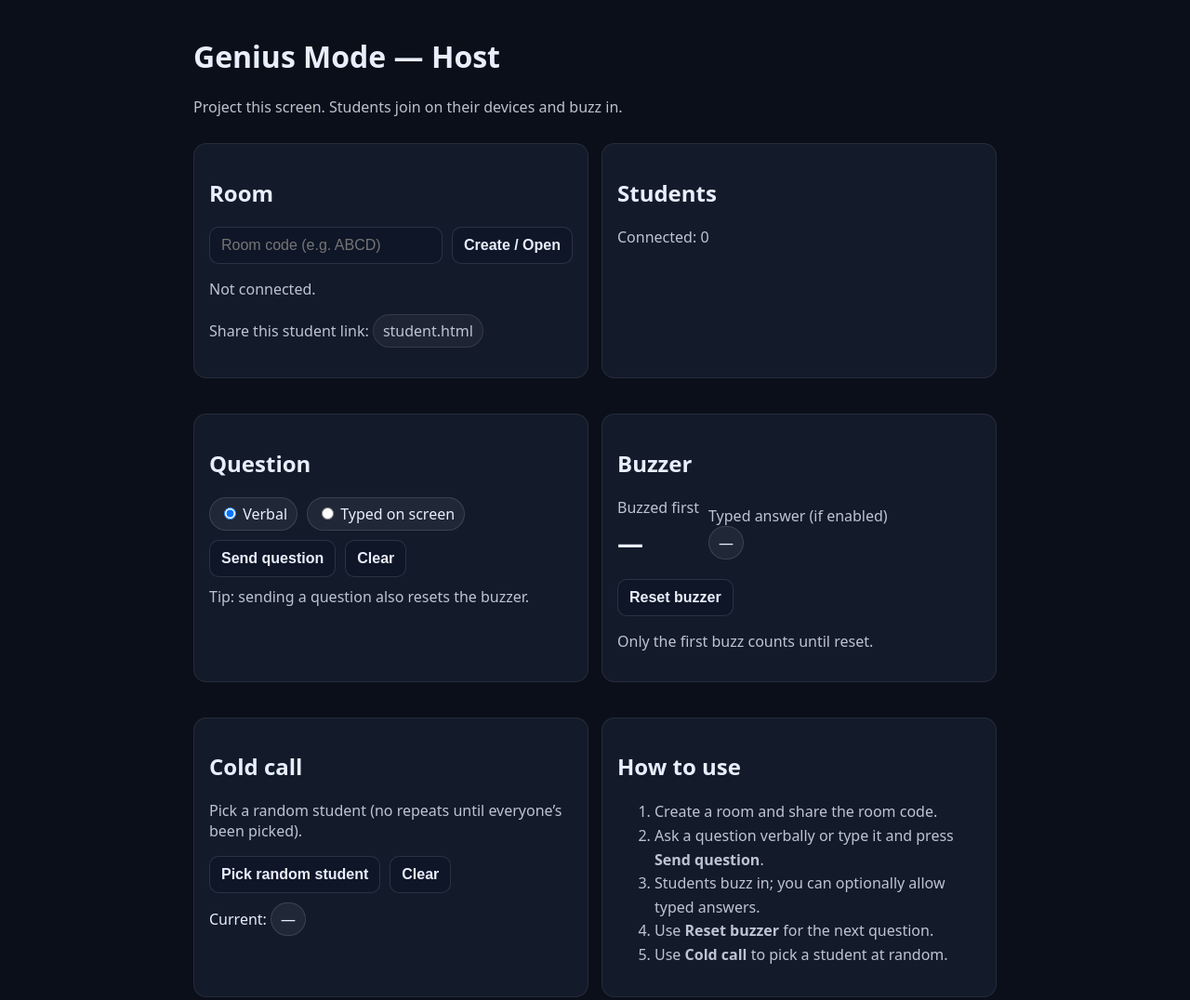
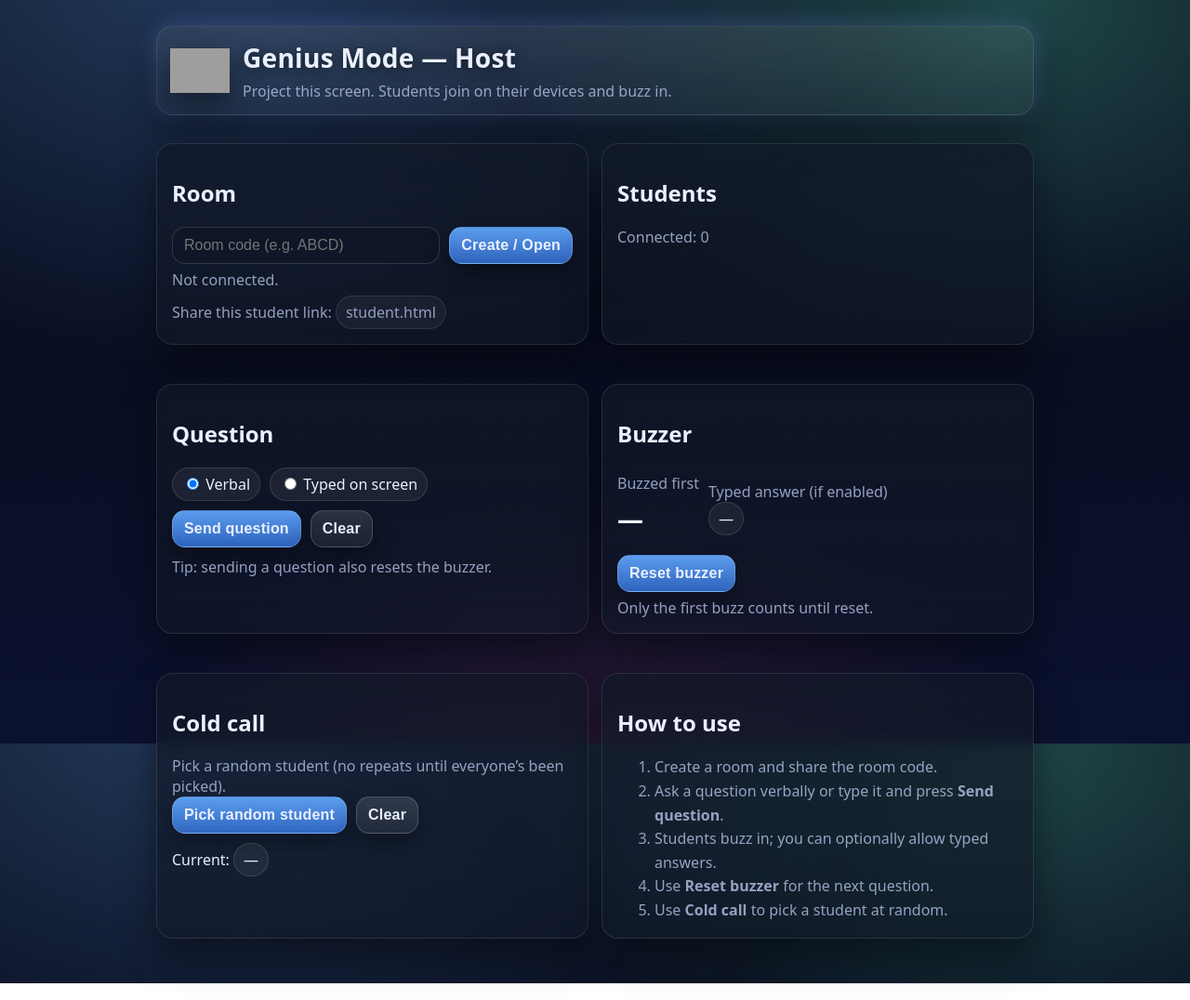
Before and after one commit to jconnolly84/geniusmode, a plain HTML site: page host.html in a window 1280 px wide. Shown: the whole page at 93% size. Drawn offline with Linux system fonts and the light colour scheme; grey boxes are pictures that could not be loaded.

Commit message:
Add files via upload

```diff
--- a/app.css
+++ b/app.css
@@ -1,14 +1,151 @@
-/* app.css */
-:root { --bg:#0b0f19; --card:#131a2a; --text:#e8eefc; --muted:#a9b4d0; }
-* { box-sizing: border-box; }
-body { margin:0; font-family: system-ui,-apple-system,Segoe UI,Roboto,Arial; background:var(--bg); color:var(--text); }
-a { color: var(--text); text-decoration: underline; }
-.wrap { max-width: 900px; margin:0 auto; padding:18px; }
-.card { background:var(--card); border:1px solid rgba(255,255,255,.08); border-radius:14px; padding:16px; margin:12px 0; }
-.row { display:flex; gap:12px; flex-wrap:wrap; align-items: flex-end; }
-.col { flex: 1 1 280px; }
-.small { color:var(--muted); font-size:14px; margin-top: 8px; }
-input, button { font-size:16px; padding:10px 12px; border-radius:10px; border:1px solid rgba(255,255,255,.12); background:#0f1627; color:var(--text); }
-button { cursor:pointer; font-weight:700; }
-.big { font-size:44px; font-weight:900; letter-spacing:.5px; margin: 8px 0; }
-.buzz { width:100%; padding:18px 22px; font-size:34px; border-radius:16px; margin-top: 10px; }
+/* app.css — Genius Mode (game‑show theme) */
+:root{
+  --bg:#070A14;
+  --bg2:#0b1230;
+  --card:rgba(17,24,39,.72);
+  --card2:rgba(17,24,39,.55);
+  --text:#EAF0FF;
+  --muted:#B8C3E6;
+  --line:rgba(255,255,255,.10);
+  --shadow:0 18px 40px rgba(0,0,0,.45);
+  --glow:0 0 24px rgba(120,155,255,.35);
+  --accent:#5EEAD4;
+  --accent2:#60A5FA;
+  --danger:#FF4D6D;
+}
+
+*{box-sizing:border-box}
+html,body{height:100%}
+body{
+  margin:0;
+  font-family: system-ui,-apple-system,Segoe UI,Roboto,Arial;
+  color:var(--text);
+  /* layered “stage lights” background */
+  background:
+    radial-gradient(1200px 800px at 20% -10%, rgba(96,165,250,.35), transparent 60%),
+    radial-gradient(1000px 700px at 85% 0%, rgba(94,234,212,.28), transparent 55%),
+    radial-gradient(900px 650px at 50% 115%, rgba(255,77,109,.18), transparent 60%),
+    linear-gradient(180deg, var(--bg), var(--bg2));
+  overflow-x:hidden;
+}
+
+/* subtle animated shimmer */
+body:before{
+  content:"";
+  position:fixed; inset:0;
+  background:
+    radial-gradient(2px 2px at 10% 20%, rgba(255,255,255,.28), transparent 60%),
+    radial-gradient(2px 2px at 35% 65%, rgba(255,255,255,.22), transparent 60%),
+    radial-gradient(2px 2px at 75% 35%, rgba(255,255,255,.18), transparent 60%),
+    radial-gradient(2px 2px at 90% 80%, rgba(255,255,255,.22), transparent 60%);
+  opacity:.35;
+  pointer-events:none;
+  animation: sparkle 10s linear infinite;
+}
+@keyframes sparkle{
+  0%{transform:translate3d(0,0,0)}
+  100%{transform:translate3d(-40px, 20px, 0)}
+}
+
+a{color:var(--text); text-decoration:underline}
+
+.wrap{max-width:980px; margin:0 auto; padding:20px 18px 34px}
+.header{margin:8px 0 16px}
+.brand{
+  display:flex; gap:14px; align-items:center;
+  padding:14px 14px;
+  border-radius:18px;
+  background:linear-gradient(180deg, rgba(255,255,255,.08), rgba(255,255,255,.03));
+  border:1px solid var(--line);
+  box-shadow:var(--shadow), var(--glow);
+  backdrop-filter: blur(8px);
+}
+.logo{
+  width:64px; height:64px; object-fit:contain;
+  filter: drop-shadow(0 12px 16px rgba(0,0,0,.45));
+}
+.brandText h1{
+  margin:0;
+  font-size:28px;
+  letter-spacing:.3px;
+  text-shadow: 0 2px 12px rgba(0,0,0,.55);
+}
+.muted{opacity:.9; color:var(--muted); margin:6px 0 0}
+
+.card{
+  background:linear-gradient(180deg, var(--card), var(--card2));
+  border:1px solid var(--line);
+  border-radius:18px;
+  padding:16px;
+  margin:14px 0;
+  box-shadow:var(--shadow);
+  backdrop-filter: blur(8px);
+}
+
+.row{display:flex; gap:12px; flex-wrap:wrap; align-items:flex-end}
+.col{flex:1 1 280px}
+
+.small{color:var(--muted); font-size:14px; margin-top:8px}
+
+input, textarea, button{
+  font-size:16px;
+  padding:10px 12px;
+  border-radius:14px;
+  border:1px solid rgba(255,255,255,.14);
+  background:rgba(15,22,39,.78);
+  color:var(--text);
+  outline:none;
+}
+textarea{width:100%}
+
+input:focus, textarea:focus{
+  border-color: rgba(96,165,250,.55);
+  box-shadow: 0 0 0 4px rgba(96,165,250,.16);
+}
+
+/* Buttons */
+button{
+  cursor:pointer;
+  font-weight:800;
+  letter-spacing:.2px;
+  border:1px solid rgba(255,255,255,.18);
+  background:
+    linear-gradient(180deg, rgba(96,165,250,.95), rgba(59,130,246,.72));
+  box-shadow: 0 10px 22px rgba(0,0,0,.35);
+  transition: transform .08s ease, filter .15s ease, box-shadow .15s ease;
+}
+button:hover{filter:brightness(1.06)}
+button:active{transform:translateY(1px); box-shadow: 0 6px 14px rgba(0,0,0,.35)}
+
+button.secondary{
+  background:linear-gradient(180deg, rgba(255,255,255,.12), rgba(255,255,255,.06));
+}
+
+button.danger{
+  background:linear-gradient(180deg, rgba(255,77,109,.95), rgba(225,29,72,.75));
+}
+
+/* Big buzzer */
+.buzz{
+  width:100%;
+  padding:18px 22px;
+  font-size:34px;
+  border-radius:18px;
+  margin-top:10px;
+  background:linear-gradient(180deg, rgba(255,77,109,.95), rgba(225,29,72,.78));
+  border:1px solid rgba(255,255,255,.18);
+  text-transform:uppercase;
+  box-shadow: 0 20px 40px rgba(0,0,0,.45), 0 0 34px rgba(255,77,109,.22);
+}
+.buzz:hover{filter:brightness(1.05)}
+.buzz:active{transform:translateY(2px)}
+.big{font-size:44px; font-weight:950; letter-spacing:.6px; margin: 8px 0}
+
+/* Nice pills/badges if used */
+.pill{
+  display:inline-block;
+  padding:6px 10px;
+  border-radius:999px;
+  background:rgba(255,255,255,.08);
+  border:1px solid rgba(255,255,255,.14);
+}
--- a/host.html
+++ b/host.html
@@ -21,8 +21,13 @@
 <body>
   <div class="wrap">
     <header class="header">
-      <h1>Genius Mode — Host</h1>
-      <p class="muted">Project this screen. Students join on their devices and buzz in.</p>
+      <div class="brand">
+        <img class="logo" src="logo.png" alt="Genius Mode logo">
+        <div class="brandText">
+          <h1>Genius Mode — Host</h1>
+          <p class="muted">Project this screen. Students join on their devices and buzz in.</p>
+        </div>
+      </div>
     </header>
 
     <audio id="hostBuzzerAudio" src="buzzer.mp3" preload="auto"></audio>
```
Also changed, not shown: index.html (+7 -2 lines), student.html (+7 -2 lines).
